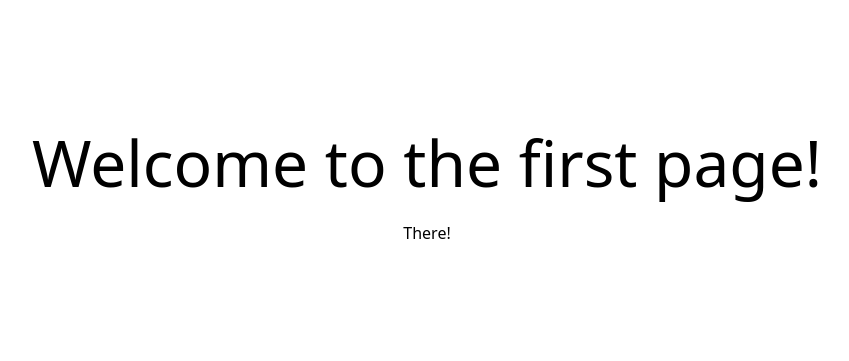
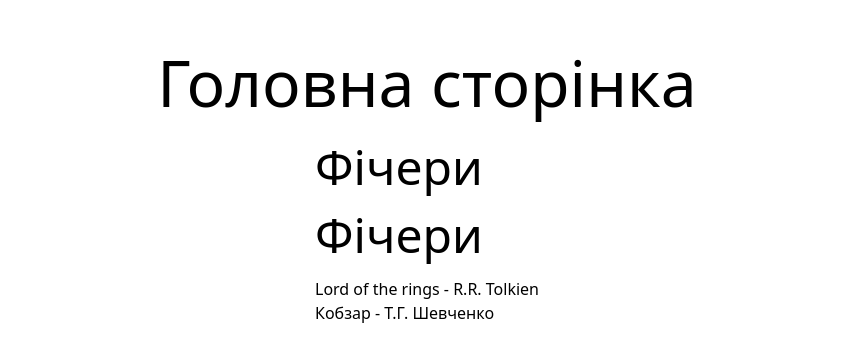
Before and after one commit to MarkAlexI/libraryOnNuxtWithPostgresQL, a Nuxt app: page / in a window 1280 px wide. Shown: the part 213-574 px from the top of the page, without its empty margins (213-1062 px from the left). Built offline with nearby package versions, Linux system fonts and the light colour scheme.

Commit message:
Added first client and server routes.

```diff
--- a/package.json
+++ b/package.json
@@ -2,7 +2,7 @@
   "name": "libraryOnNuxtWithPostgresQL",
   "author": "markalexi",
   "description": "Mix of Nuxt, Tailwind, VueUse and PostgresQL",
-  "version": "1.0.0",
+  "version": "1.0.1",
   "private": true,
   "type": "module",
   "scripts": {
--- /dev/null
+++ b/pages/BookList.vue
@@ -0,0 +1,18 @@
+<template>
+  <div>
+    <h2>{{ title }}</h2>
+
+    <ul>
+      <li v-for="book in books" :key="book.id">
+        {{ book.title }} - {{ book.author }}
+      </li>
+    </ul>
+  </div>
+</template>
+
+<script setup>
+defineProps([
+  'title',
+  'books'
+]);
+</script>
--- a/pages/index.vue
+++ b/pages/index.vue
@@ -1,6 +1,32 @@
 <template>
   <div class="flex flex-col items-center justify-center" style="height: 100vh">
-    <h1 class="text-center">Welcome to the first page!</h1>
-    <NuxtLink to="/">There!</NuxtLink>
+    <h1 class="text-center">Головна сторінка</h1>
+
+    <section>
+      <h2>Фічери</h2>
+      <BookList :title="'Фічери'" :books="featuredBooks" />
+    </section>
   </div>
 </template>
+
+<script setup>
+import { ref, onMounted } from 'vue';
+import BookList from './BookList.vue';
+
+const featuredBooks = ref([]);
+
+onMounted(() => {
+  featuredBooks.value = [
+    {
+      "id": "0",
+      "title": "Lord of the rings",
+      "author": "R.R. Tolkien"
+    },
+    {
+      "id": "0",
+      "title": "Кобзар",
+      "author": "Т.Г. Шевченко"
+    }
+  ];
+});
+</script>
```
Also changed, not shown: 2 other files (tests, documents, lock files or other folders).
